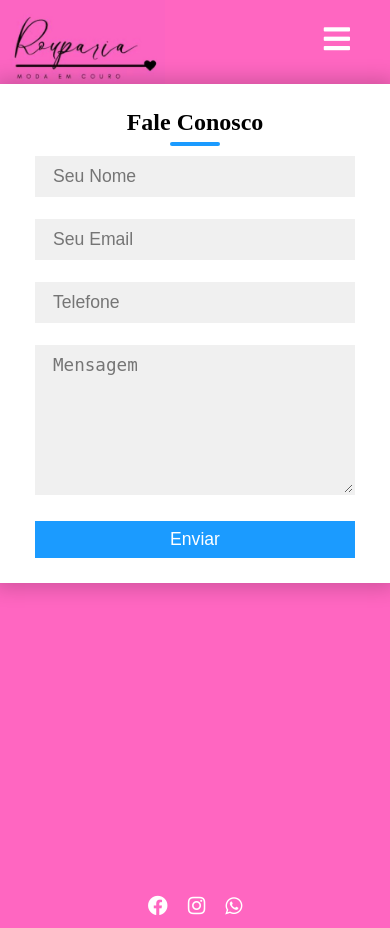
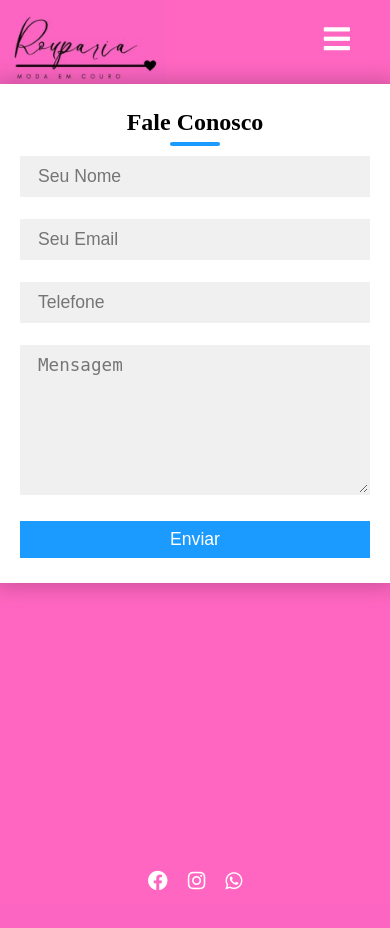
Before and after one commit to ber9795/Rouparia-Moda-em-Couro, a PHP site: page /Contato.html in a window 390 px wide. After the commit the page ends 890 px from the top, so only its background shows below. Run offline with PHP 8.4, Linux system fonts and the light colour scheme; some libraries are stand-ins or nearby versions.

Commit message:
adjust general

```diff
--- a/Servico.html
+++ b/Servico.html
@@ -29,7 +29,7 @@
 
     <div class="texto1">
 
-      <h1 class="texto2">tt Confeccionamos em couro a roupa que voce quer eternizar.
+      <h1 class="texto2">Confeccionamos em couro a roupa que voce quer eternizar.
         Nós informamos o modelo e tamanho, a peça será produzida na sua cor preferida com o maior cuidado e esmero.
         Para cada peça enviada a produção, é necessaria uma entrada de 25% do valor total do pedido.
         Devido as condições para obtenção da matéria-prima na cor escolhida, o tempo médio para confeccionarmos sua peça será em torno de 20 dias úteis.
--- a/style2.css
+++ b/style2.css
@@ -185,7 +185,7 @@ top: 90px;
 }
   .footer {
     justify-content: center;
-    bottom: -10%;
+    bottom: -1%;
   }
 
 }
--- a/style3.css
+++ b/style3.css
@@ -237,13 +237,13 @@ a.active,a:hover{
 
 
   .field{
-   width: 320px;
+   width: 350px;
 
   }
 
   .footer {
     justify-content: center;
-    bottom: -10%;
+    bottom: -7%;
 
   }
 
```
